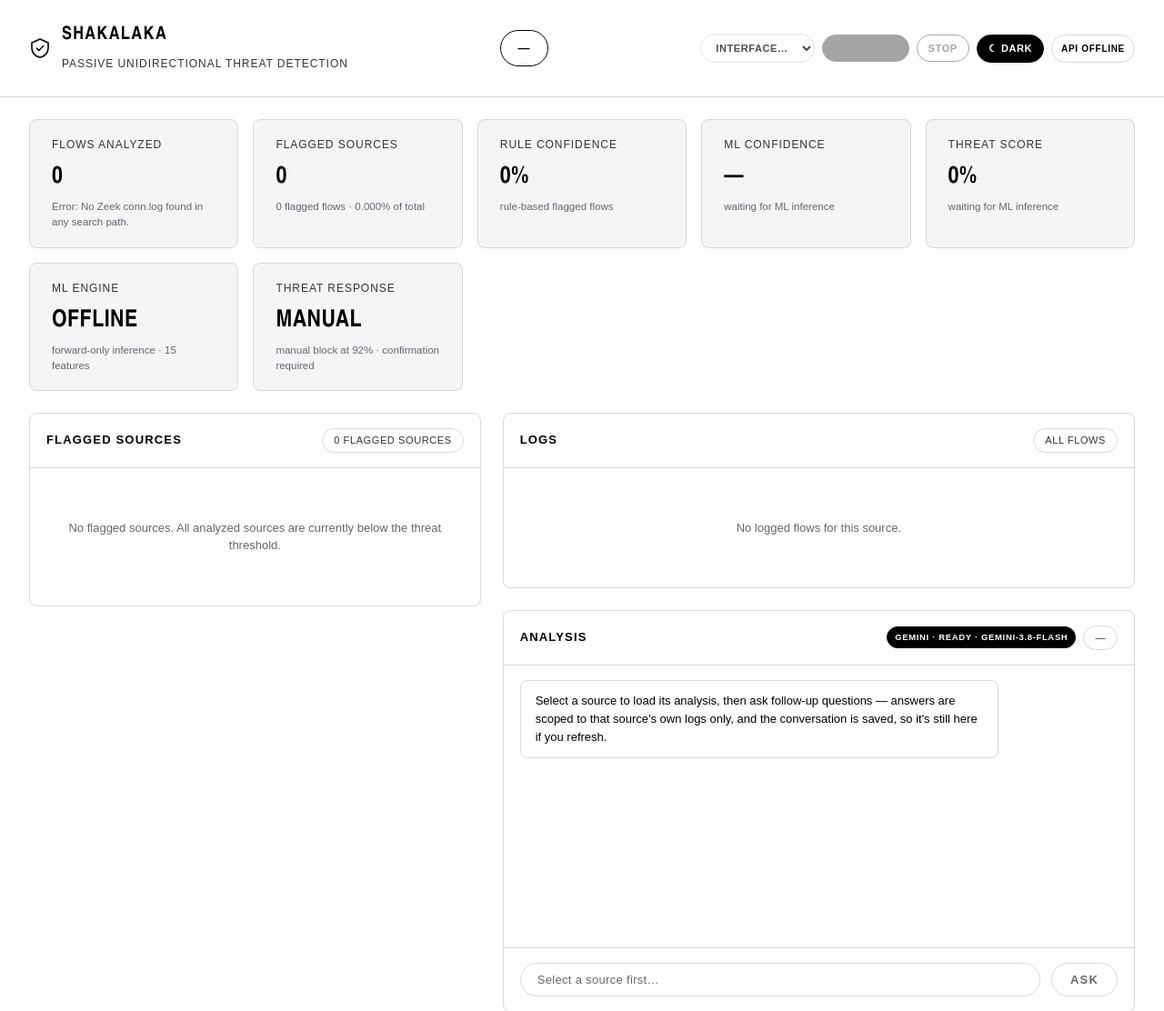
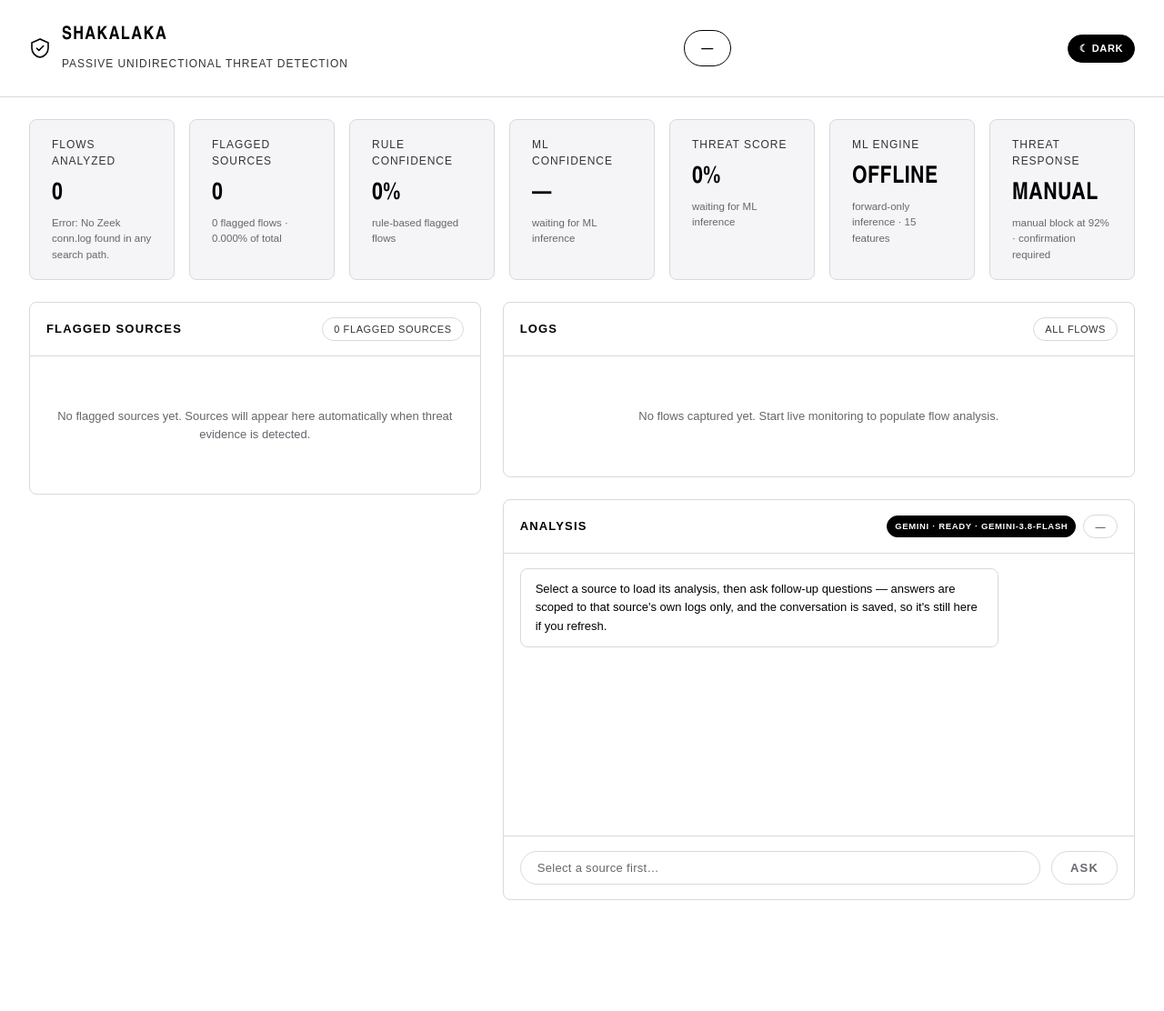
Before and after one commit to 07Smiley/ai-unidirectional-threat-detection, a Flask app: page / in a window 1280 px wide. Shown: the top 1112 px of the page at 91% size. After the commit the page ends 990 px from the top, so only its background shows below. Run offline with Flask 3, Linux system fonts and the light colour scheme.

Commit message:
fix: polish dashboard empty states and live controls

```diff
--- a/templates/index.html
+++ b/templates/index.html
@@ -123,7 +123,7 @@
     font-size:12px; color:var(--on-primary-mute); margin-top:4px;
     text-transform:uppercase; letter-spacing:0.96px; line-height:2.0;
   }
-  .live-controls{display:flex;align-items:center;gap:8px;flex-wrap:wrap;justify-content:flex-end}
+  .live-controls{display:flex;align-items:center;gap:8px;flex-wrap:wrap;justify-content:flex-end}.sensor-control[hidden]{display:none!important}
   .live-select,.live-btn{background:transparent;color:var(--on-primary);border:1px solid var(--hairline-on-dark);border-radius:var(--rounded-pill);padding:8px 12px;font:700 11px 'D-DIN',Arial,sans-serif;text-transform:uppercase;letter-spacing:.6px}
   .live-select{max-width:130px}
   .live-btn{cursor:pointer;background:var(--on-primary);color:var(--ink);border-color:var(--on-primary)}
@@ -149,7 +149,7 @@
   /* ---------- layout ---------- */
   .shell{ max-width:1440px; margin:0 auto; padding:var(--sp-xl) var(--sp-xxl) var(--sp-huge); display:flex; flex-direction:column; gap:var(--sp-xl); }
 
-  .stats{ display:grid; grid-template-columns:repeat(auto-fit,minmax(200px,1fr)); gap:var(--sp-md); }
+  .stats{ display:grid; grid-template-columns:repeat(7,minmax(0,1fr)); gap:var(--sp-md); } @media(max-width:1200px){.stats{grid-template-columns:repeat(4,minmax(0,1fr));}} @media(max-width:760px){.stats{grid-template-columns:repeat(2,minmax(0,1fr));}}
   .stat{ background:var(--canvas-night-soft); border:1px solid var(--hairline-on-dark); border-radius:var(--rounded-sm); padding:var(--sp-lg) var(--sp-xl); }
   .stat .label{ font-size:12px; color:var(--on-primary-mute); text-transform:uppercase; letter-spacing:0.96px; }
   .stat .value{ font-size:26px; font-weight:700; margin-top:var(--sp-xs); color:var(--on-primary); font-family:'D-DIN-Bold', 'Arial Narrow', Arial, Verdana, sans-serif; letter-spacing:0.5px; }
@@ -314,11 +314,11 @@
   </div>
   <span class="model-badge" id="modelBadge">—</span>
   <div class="live-controls">
-    <select id="interfaceSelect" class="live-select"><option value="">Interface…</option></select>
-    <button id="liveStart" class="live-btn">Start live</button>
-    <button id="liveStop" class="live-btn secondary" disabled>Stop</button>
+    <select id="interfaceSelect" class="live-select sensor-control"><option value="">Interface…</option></select>
+    <button id="liveStart" class="live-btn sensor-control">Start live</button>
+    <button id="liveStop" class="live-btn secondary sensor-control" disabled>Stop</button>
     <button id="themeToggle" class="theme-toggle" type="button" aria-label="Switch theme">☀ LIGHT</button>
-    <span id="liveStatus" class="live-status">OFFLINE</span>
+    <span id="liveStatus" class="live-status sensor-control">API OFFLINE</span>
   </div>
 </header>
 
@@ -354,7 +354,7 @@
           <span class="count mono" id="logHeaderId">—</span>
         </div>
         <div class="source-detail" id="sourceDetail" hidden></div>
-        <div id="logBody"><div class="empty">Select a flagged source on the left to see every flow it sent.</div></div>
+        <div id="logBody"><div class="empty">No flows captured yet. Start live monitoring to populate flow analysis.</div></div>
       </section>
 
       <section class="panel">
@@ -420,7 +420,8 @@ async function loadLiveStatus(){
     // The dashboard remains open independently of the sensor. The status
     // reflects the actual FastAPI live-monitor state, not whether the page
     // itself is reachable.
-    document.getElementById('liveStatus').textContent=running?'ONLINE':'OFFLINE';
+    document.getElementById('liveStatus').textContent=running?'LIVE':'OFFLINE';
+    document.querySelectorAll('.sensor-control').forEach(el=>el.hidden=false);
     document.getElementById('liveStart').disabled=running;
     // Start/Stop only control the FastAPI live sensor. They are disabled
     // whenever that API is unavailable; the Flask dashboard itself remains usable.
@@ -448,11 +449,9 @@ async function loadLiveStatus(){
   }catch(e){
     // Flask dashboard can remain open even if FastAPI/app.py has stopped.
     document.getElementById('liveStatus').textContent='API OFFLINE';
-    // The dashboard can remain visible when FastAPI/app.py is gone, but
-    // live controls cannot work without the live API.
-    document.getElementById('liveStart').disabled=true;
-    document.getElementById('liveStop').disabled=true;
-    document.getElementById('interfaceSelect').disabled=true;
+    // Keep the dashboard usable, but remove sensor controls when the live API
+    // itself cannot be reached. They return automatically when the API recovers.
+    document.querySelectorAll('.sensor-control').forEach(el=>el.hidden=true);
     if(liveSocket){
       try{ liveSocket.close(); }catch(err){}
       liveSocket=null;
@@ -494,7 +493,7 @@ async function loadInterfaces(){
 
 function connectLiveSocket(){
   if(liveSocket && (liveSocket.readyState===WebSocket.OPEN || liveSocket.readyState===WebSocket.CONNECTING)) return;
-  liveSocket=new WebSocket('ws://127.0.0.1:8000/ws/threats');
+  const apiUrl=new URL(LIVE_API,window.location.origin); const wsProtocol=apiUrl.protocol==='https:'?'wss:':'ws:'; liveSocket=new WebSocket(wsProtocol+'//'+apiUrl.host+'/ws/threats');
   liveSocket.onmessage=(event)=>{
     try{
       const data=JSON.parse(event.data);
@@ -603,7 +602,7 @@ async function stopLive(){
 
 document.getElementById('liveStart').addEventListener('click',startLive);
 document.getElementById('liveStop').addEventListener('click',stopLive);
-document.getElementById('liveStop').disabled=false;
+document.getElementById('liveStop').disabled=true;
 document.getElementById('responseBlock').addEventListener('click',blockCurrentThreat);
 document.getElementById('responseIgnore').addEventListener('click',ignoreCurrentThreat);
 
@@ -666,7 +665,7 @@ function renderGroups(){
   document.getElementById('sourceCount').textContent = flaggedGroups.length + ' flagged sources';
   const list = document.getElementById('sourceList');
   if(flaggedGroups.length === 0){
-    list.innerHTML = '<div class="empty">No flagged sources. All analyzed sources are currently below the threat threshold.</div>';
+    list.innerHTML = '<div class="empty">No flagged sources yet. Sources will appear here automatically when threat evidence is detected.</div>';
     return;
   }
   list.innerHTML = flaggedGroups.map(g => {
@@ -693,7 +692,7 @@ async function loadAllLogs(){
   try{
     const res=await fetch('/api/logs');
     const data=await res.json();
-    renderLogs(Array.isArray(data) ? data : []);
+    renderLogs(Array.isArray(data) ? data : [], 'No flows captured yet. Start live monitoring to populate flow analysis.');
   }catch(e){
     document.getElementById('logBody').innerHTML = '<div class="empty">Unable to load live flows.</div>';
   }
@@ -750,10 +749,10 @@ function renderSourceDetail(id, analysis, logs){
   if(geminiBtn){ geminiBtn.addEventListener('click',()=>{ askQuestion(`Analyze source ${id}. Explain the strongest threat evidence, identify the most suspicious flows, and tell me what I should verify next. Use only this source's logged data.`); }); }
 }
 
-function renderLogs(logs){
+function renderLogs(logs, emptyMessage='No logged flows for this source.'){
   const body = document.getElementById('logBody');
   if(!logs.length){
-    body.innerHTML = '<div class="empty">No logged flows for this source.</div>';
+    body.innerHTML = `<div class="empty">${emptyMessage}</div>`;
     return;
   }
   body.innerHTML = `<div class="log-list">${logs.map(l => {
@@ -905,7 +904,7 @@ setInterval(async () => {
       const logsRes = await fetch(`/api/groups/${encodeURIComponent(selectedGroup)}/logs`);
       if(logsRes.ok){
         const logs = await logsRes.json();
-        renderLogs(Array.isArray(logs) ? logs : []);
+        renderLogs(Array.isArray(logs) ? logs : [], 'No flows captured yet. Start live monitoring to populate flow analysis.');
       }
     }catch(e){
       // Silently ignore polling errors for selected-source log refresh
```
